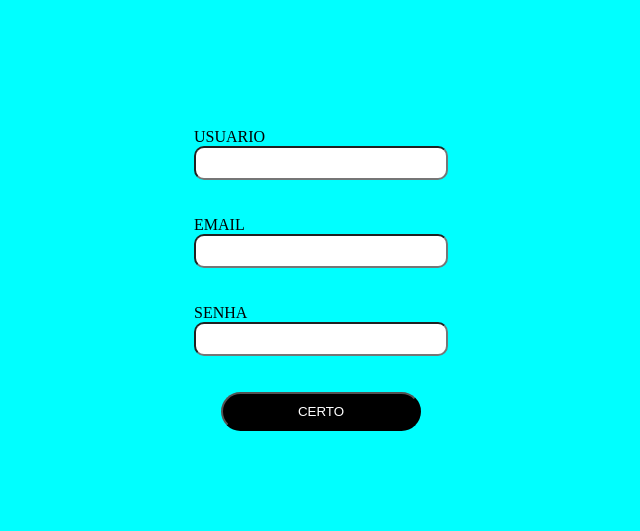
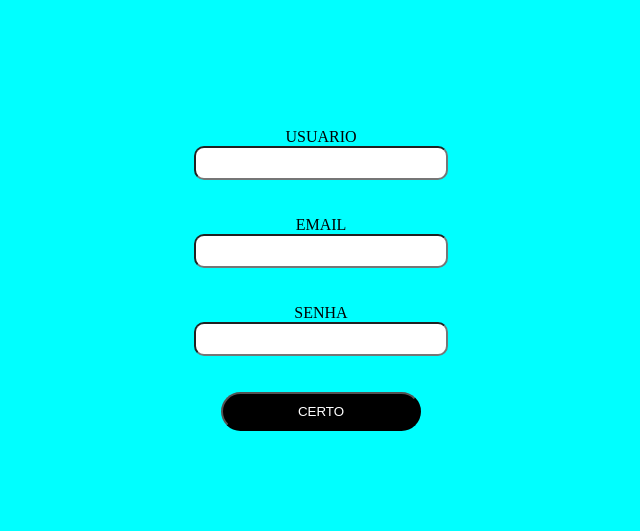
Before and after one commit to Eliezerelc/inicio, a plain HTML site: page index.html in a window 1280 px wide. Shown: the whole page, without its empty margins (427-1067 px from the left). Drawn offline with Linux system fonts and the light colour scheme.

Commit message:
update index.html

```diff
--- a/index.html
+++ b/index.html
@@ -8,7 +8,7 @@
     <title>Document</title>
 </head>
 <body>
-    <div class="di">
+    <center><div class="di">
         <form action="" class="for">
             <label for="usuario">USUARIO</label>
             <input type="text"  name="usuario" id="usuario">
@@ -21,6 +21,6 @@
             <br></br>
           <center>  <button type="submit" id="bnt">CERTO</button></center>
         </form>
-    </div>
+    </div></center>
 </body>
 </html>
```
